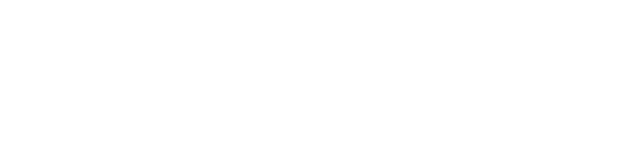
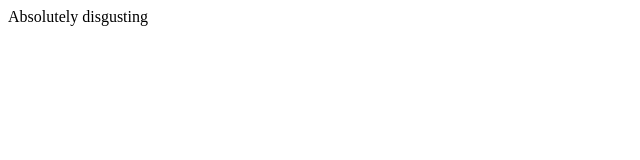
Before and after one commit to Remipantsu/gitrepopalautus, a plain HTML site: page index.html in a window 1280 px wide. Shown: the whole page, without its empty margins (0-640 px from the left). Drawn offline with Linux system fonts and the light colour scheme.

Commit message:
Change 2

```diff
--- a/index.html
+++ b/index.html
@@ -6,6 +6,6 @@
     <title>Document</title>
 </head>
 <body>
-
+    Absolutely disgusting
 </body>
 </html>
```
